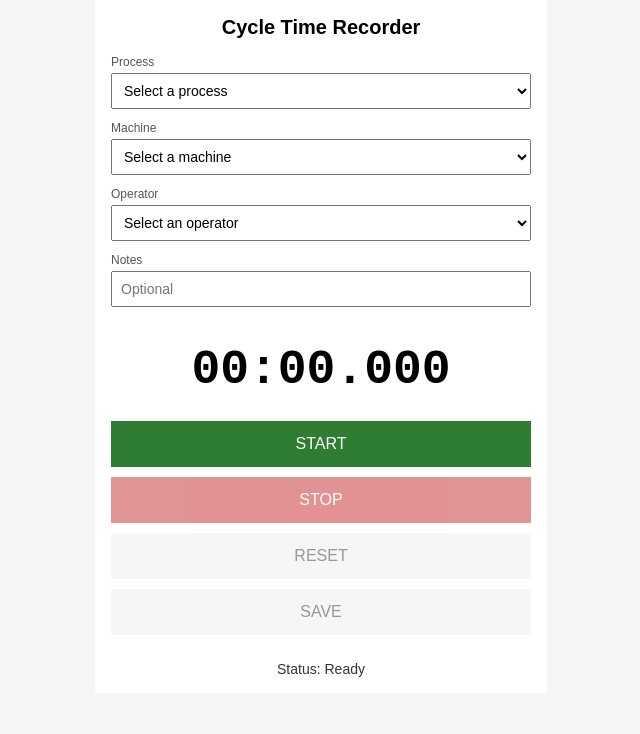
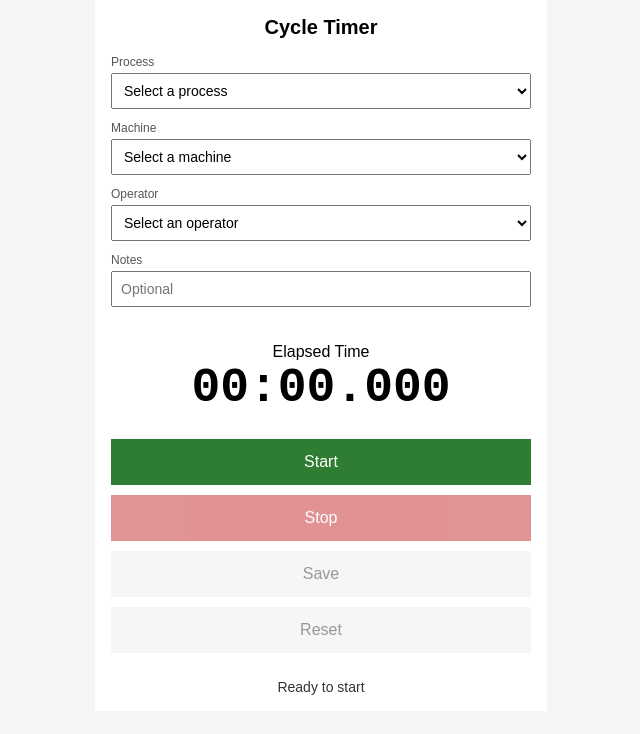
Before and after one commit to casslee1351/Flask-Apps, a Flask app: page / in a window 1280 px wide. Shown: the top 734 px of the page, without its empty margins (319-959 px from the left). Run offline with Flask 3, Linux system fonts and the light colour scheme; data comes from the database, SQL or seed files in the repository.

Commit message:
Update index.html with new styling

```diff
--- a/kitsu_app/templates/index.html
+++ b/kitsu_app/templates/index.html
@@ -3,85 +3,79 @@
     <head>
         <meta charset="UTF-8" />
         <meta name="viewport" content="width=device-width, initial-scale=1.0" />
-    <title>Cycle Time Recorder</title>
-    <link rel="stylesheet" href="{{ url_for('static', filename='styles.css') }}">
+        <title>Cycle Timer</title>
+        <link rel="stylesheet" href="styles.css" />
 </head>
 
 <body>
+    <div class="app-shell">
         <div class="app-container">
 
             <!-- Header -->
             <div class="header">
-            <h1>Cycle Time Recorder</h1>
+                <h1>Cycle Timer</h1>
             </div>
 
             <!-- Metadata -->
-        <div class="metadata">
-            <label for="process-input">Process</label>
-            <!--<input id="process-input" type="text" placeholder="e.g. Assembly A" /> -->
-
-            <select id="process" name="process">
+            <section class="metadata">
+                <div class="field">
+                    <label for="process-type">Process</label>
+                    <select id="process-type" class="field-control field-select" required>
                         <option value="">Select a process</option>
                         <option value="Process A">Process A</option>
                         <option value="Process B">Process B</option>
                         <option value="Process C">Process C</option>
                     </select>
+                </div>
 
-            <label for="machine-input">Machine</label>
-            <!--<input id="machine-input" type="text" placeholder="e.g. Machine 1" />-->
-            <select id="machine" name="machine">
+                <div class="field">
+                    <label for="machine-type">Machine</label>
+                    <select id="machine-type" class="field-control field-select">
                         <option value="">Select a machine</option>
                         <option value="Machine A">Machine A</option>
                         <option value="Machine B">Machine B</option>
                         <option value="Machine C">Machine C</option>
                     </select>
-
-            <label for="operator-input">Operator</label>
-            <!--<input id="operator-input" type="text" placeholder="Optional" />-->
-            <select id="operator" name="operator">
+                </div>
+                <div class="field">
+                    <label for="operator-type">Operator</label>
+                    <select id="operator-type" class="field-control field-select">
                         <option value="">Select an operator</option>
                         <option value="Operator A">Operator A</option>
                         <option value="Operator B">Operator B</option>
                         <option value="Operator C">Operator C</option>
                     </select>
-
+                </div>
+                <div class="field">
                     <label for="notes-input">Notes</label>
-            <input id="notes-input" type="text" placeholder="Optional" />
+                    <input id="notes-input" class="field-control" type="text" placeholder="Optional" />
                 </div>
+            </section>
 
             <!-- Timer -->
-        <div class="timer-container">
+            <section class="timer-container">
+                <div class="timer-label">Elapsed Time</div>
                 <div id="timer-display" class="timer-display">
                         00:00.000
                 </div>
-        </div>
+            </section>
 
             <!-- Controls -->
-        <div class="controls">
-            <button id="start-button" class="start-button">
-                START
-            </button>
-
-            <button id="stop-button" class="stop-button" disabled>
-                STOP
-            </button>
-
-            <button id="reset-button" class="reset-button" disabled>
-                RESET
-            </button>
-
-            <button id="save-button" class="save-button" disabled>
-                SAVE
-            </button>
-        </div>
+            <section class="controls">
+                <button class="btn primary start-button">Start</button>
+                <button class="btn danger stop-button" disabled>Stop</button>
+                <button class="btn save-reset save-button" disabled>Save</button>
+                <button class="btn save-reset save-button" disabled>Reset</button>
+            </section>
 
             <!-- Status -->
-        <div id="status-text" class="status">
-            Status: Ready
-        </div>
+            <section class="status">
+                <span class="status-dot idle"></span>
+                <span class="status-text">Ready to start</span>
+            </section>
 
         </div>
-
+    </div>
         <!-- Modal -->
     <div id="validationModal" class="modal">
     <div class="modal-content">
@@ -95,6 +89,5 @@
 
 
     <script src="{{ url_for('static', filename='app.js') }}"></script>
-
 </body>
 </html>
```
Lines whose indentation alone changed are shown as unchanged.
